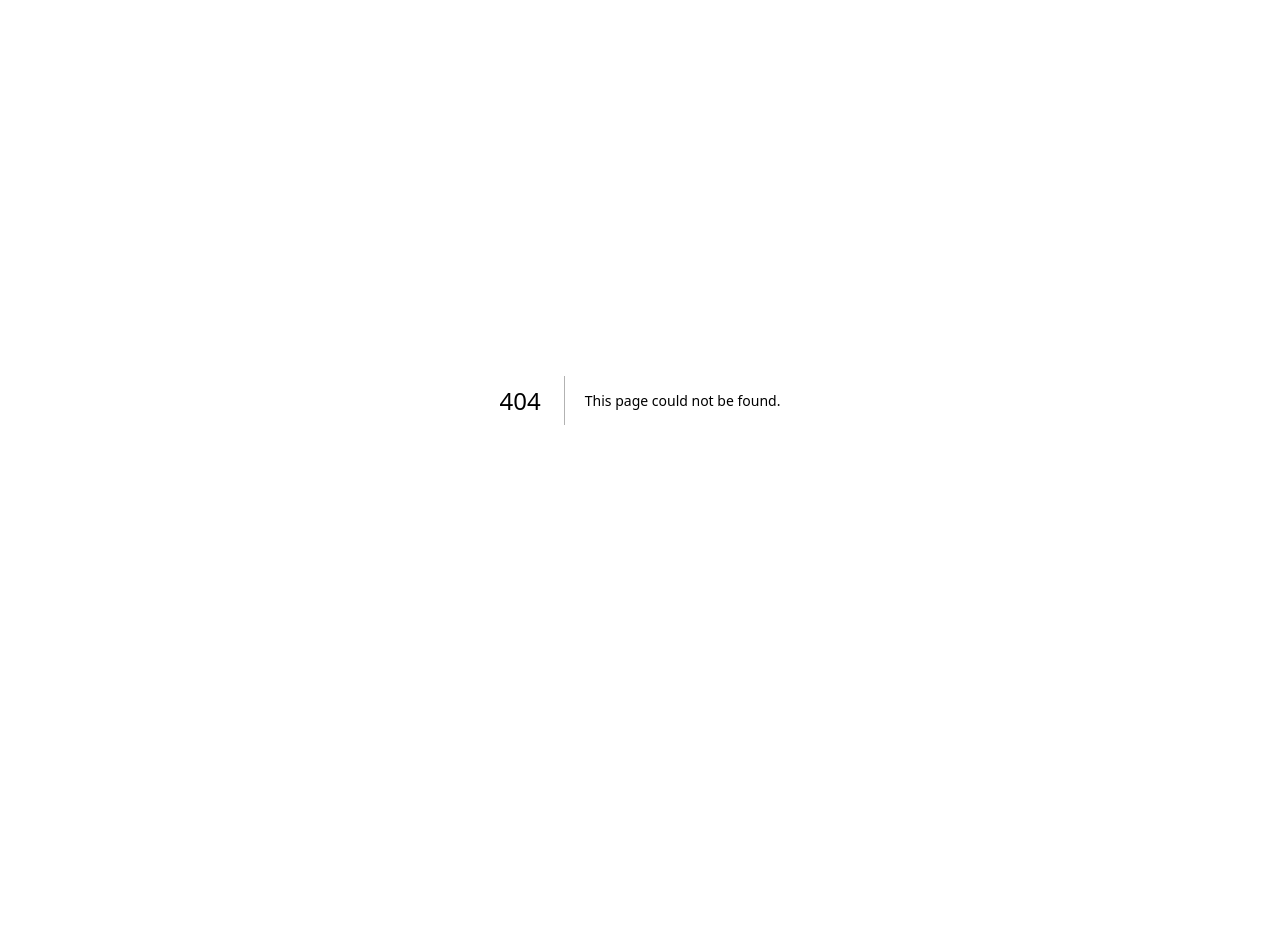
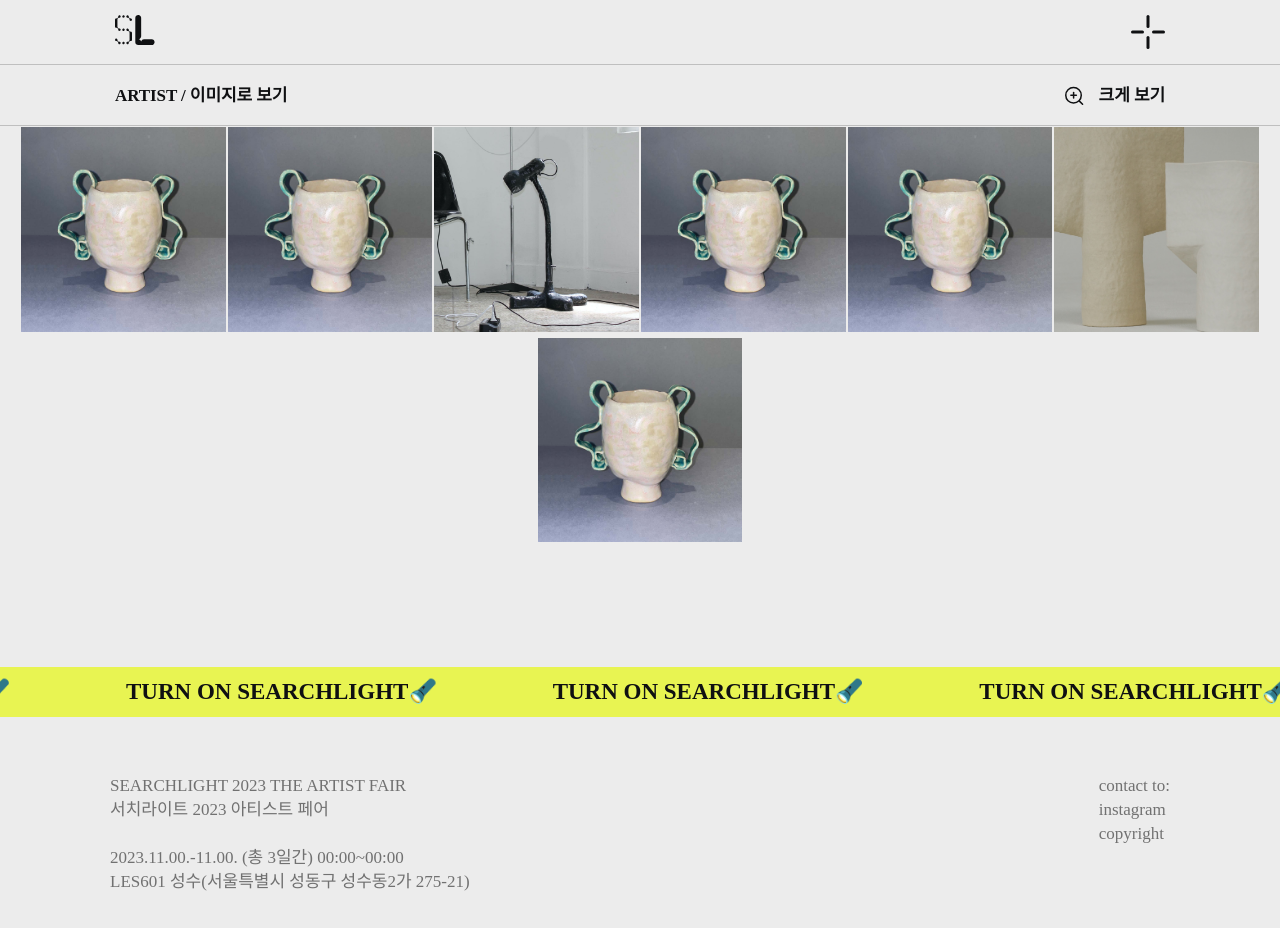
Before and after one commit to taejung1205/searchlight, a Next.js app: page /artist/image in a window 1280 px wide. Before the commit this address had no page. Shown: the top 928 px of the page. Before the commit the page ends 800 px from the top, so only its background shows below. Built offline with nearby package versions, Linux system fonts and the light colour scheme; a web font is replaced by a local one.

Commit message:
feature: arsit - image view page

```diff
--- /dev/null
+++ b/app/artist/image/page.module.css
@@ -0,0 +1,44 @@
+.main {
+  display: flex;
+  flex-direction: column;
+  overflow-x: hidden;
+  align-items: center;
+  justify-content: center;
+  text-align: center;
+}
+
+.subheader_box,
+.subheader_box_mobile {
+  border-top: 1px solid #bfbfbf;
+  border-bottom: 1px solid #bfbfbf;
+  display: flex;
+  width: 100%;
+  height: 62px;
+  padding-left: 115px;
+  padding-right: 115px;
+  align-items: center;
+  flex-wrap: wrap;
+  justify-content: space-between;
+  overflow: hidden;
+}
+
+.subheader_box_mobile {
+  padding-left: 28px;
+  padding-right: 28px;
+}
+
+.artwork_image{
+  object-fit: cover;
+  cursor: pointer;
+  border: 1px solid #ececec;
+}
+
+.artwork_image:hover {
+  border-radius: 50%;
+}
+
+.image_grid {
+  display: inline-block;
+  align-items: center;
+  justify-content: center;
+}
--- /dev/null
+++ b/app/artist/image/page.tsx
@@ -0,0 +1,148 @@
+"use client";
+
+import { Footer } from "@/components/footer/footer";
+import { Header } from "@/components/header/header";
+import { useSearchParams } from "next/navigation";
+import style from "./page.module.css";
+import { useEffect, useState } from "react";
+import { Space } from "@/components/space/space";
+import { NonButtonTag } from "@/components/tag/tag";
+import { ButtonImportant } from "@/components/button/button";
+import { useScrollY, useWindowSize } from "../../utils/hooks";
+import Link from "next/link";
+import { MOBILE_WIDTH } from "../../utils/constants";
+import { getShuffledArray } from "@/app/utils/functions";
+
+export default function Page() {
+  const scrollY = useScrollY();
+  const searchParams = useSearchParams();
+  const windowSize = useWindowSize();
+  const isMobile = windowSize.width < MOBILE_WIDTH;
+
+  const [isBig, setIsBig] = useState<boolean>(true);
+  const [dataArray, setDataArray] = useState<any[]>([]);
+  const [shownImageCount, setShownImageCount] = useState<number>(8);
+
+  useEffect(() => {
+    const datas = require("/public/data/artist.json");
+    setDataArray(getShuffledArray(datas));
+    if (isMobile) {
+      setIsBig(false);
+    }
+  }, []);
+
+  return (
+    <div>
+      <Header
+        currentPage="artist_image"
+        isFixed={scrollY > 100}
+        isMobile={isMobile}
+      />
+      <div className={style.main}>
+        <Subheader isMobile={isMobile} isBig={isBig} setIsBig={setIsBig} />
+        <ImageGrid
+          isMobile={isMobile}
+          isBig={isBig}
+          screenWidth={windowSize.width}
+          dataArray={dataArray}
+          shownImageCount={shownImageCount}
+          setShownImageCount={setShownImageCount}
+        />
+        <Space h={120} />
+      </div>
+      <Footer />
+    </div>
+  );
+}
+
+function Subheader({
+  isMobile,
+  isBig,
+  setIsBig,
+}: {
+  isMobile: boolean;
+  isBig: boolean;
+  setIsBig: (val: boolean) => void;
+}) {
+  return (
+    <div
+      className={isMobile ? style.subheader_box_mobile : style.subheader_box}
+    >
+      <Link href="/artist/tag">
+        <p className="P1">ARTIST / 이미지로 보기</p>
+      </Link>
+
+      <div
+        style={{ display: "flex", cursor: "pointer", alignItems: "center" }}
+        onClick={() => setIsBig(!isBig)}
+      >
+        <img
+          src={isBig ? "/icon/smaller.svg" : "/icon/bigger.svg"}
+          style={{ height: "30px", width: "30px" }}
+        />
+        {isMobile ? (
+          <></>
+        ) : (
+          <div style={{ display: "flex" }}>
+            <Space w={10} />
+            <p className="P1">{isBig ? "작게 보기" : "크게 보기"}</p>
+          </div>
+        )}
+      </div>
+    </div>
+  );
+}
+
+function ImageGrid({
+  isMobile,
+  isBig,
+  screenWidth,
+  dataArray,
+  shownImageCount,
+  setShownImageCount,
+}: {
+  isMobile: boolean;
+  isBig: boolean;
+  screenWidth: number;
+  dataArray: any[];
+  shownImageCount: number;
+  setShownImageCount: (val: number) => void;
+}) {
+  const divider = isMobile ? (isBig ? 1 : 2) : isBig ? 3 : 6;
+  const array = isMobile ? dataArray.slice(0, shownImageCount) : dataArray;
+  return (
+    <div className={style.image_grid}>
+      {array.map((item) => {
+        return (
+          <Link href={`/detail?index=${item.index}`}>
+            <img
+              src={`/artwork/${item.name}/${item.imageFileName[0]}`}
+              style={{
+                width: (screenWidth - 40) / divider,
+                height: (screenWidth - 40) / divider,
+              }}
+              className={style.artwork_image}
+            />
+          </Link>
+        );
+      })}
+      {isMobile ? (
+        <>
+          <div style={{ width: "100%" }} />
+          <Space h={30} />
+          <p className="FOOTER">more</p>
+          <Space h={30} />
+          <img
+            src="/icon/unfold.svg"
+            style={{ cursor: "pointer", width: "30px", height: "30px" }}
+            onClick={() => {
+              setShownImageCount(shownImageCount + 8);
+            }}
+          />
+        </>
+      ) : (
+        <></>
+      )}
+    </div>
+  );
+}
--- /dev/null
+++ b/app/utils/functions.tsx
@@ -0,0 +1,23 @@
+export function getRandomOrder(count: number) {
+  // 배열을 초기화하고 0부터 n까지의 수를 순서대로 넣음
+  const arr = Array.from({ length: count }, (_, index) => index);
+
+  // Fisher-Yates 알고리즘을 사용하여 배열을 무작위 순서로 섞음
+  for (let i = arr.length - 1; i > 0; i--) {
+    const j = Math.floor(Math.random() * (i + 1));
+    [arr[i], arr[j]] = [arr[j], arr[i]];
+  }
+
+  return arr;
+}
+
+export function getShuffledArray(arr: any[]) {
+  const shuffledArr = arr.slice(); // 원본 배열 복사
+
+  for (let i = shuffledArr.length - 1; i > 0; i--) {
+    const j = Math.floor(Math.random() * (i + 1));
+    [shuffledArr[i], shuffledArr[j]] = [shuffledArr[j], shuffledArr[i]];
+  }
+
+  return shuffledArr;
+}
--- a/public/data/artist.json
+++ b/public/data/artist.json
@@ -35,5 +35,53 @@
             "tag": ["test1"],
             "imageFileName": ["이나영_Wind 4.jpg", "이나영_Horn.jpg", "이나영_Twins 2.jpg"],
             "imageCaption": ["Wind 4", "Horn", "Twins 2"]
+        },
+        {
+            "index": 3,
+            "name": "이나영",
+            "email": "eenayoungdoza@gmail.com",
+            "abstract": "한줄 요약",
+            "intro": "이나영은 색감과 물성에 대해 탐구하고 그로부터 파생된 모티브로 페인팅과 보다 촉각적인 조형물(오브제)을 만드는 작업을 하고있다. 이나영도자의 작업들은 무수히 많은 색깔들 사이에서 선택되어진 색, 그리고 작가 나름의 알맞은 실루엣을 찾는 실험의 연속 속에서 나온 조각들의 이야기이다.",
+            "instagram": "www.instagram.com/ee_na_young_doza",
+            "website": "test.com",
+            "tag": ["test1"],
+            "imageFileName": ["이나영_Wind 4.jpg", "이나영_Horn.jpg", "이나영_Twins 2.jpg"],
+            "imageCaption": ["Wind 4", "Horn", "Twins 2"]
+        },
+        {
+            "index": 4,
+            "name": "이나영",
+            "email": "eenayoungdoza@gmail.com",
+            "abstract": "한줄 요약",
+            "intro": "이나영은 색감과 물성에 대해 탐구하고 그로부터 파생된 모티브로 페인팅과 보다 촉각적인 조형물(오브제)을 만드는 작업을 하고있다. 이나영도자의 작업들은 무수히 많은 색깔들 사이에서 선택되어진 색, 그리고 작가 나름의 알맞은 실루엣을 찾는 실험의 연속 속에서 나온 조각들의 이야기이다.",
+            "instagram": "www.instagram.com/ee_na_young_doza",
+            "website": "test.com",
+            "tag": ["test1"],
+            "imageFileName": ["이나영_Wind 4.jpg", "이나영_Horn.jpg", "이나영_Twins 2.jpg"],
+            "imageCaption": ["Wind 4", "Horn", "Twins 2"]
+        },
+        {
+            "index": 5,
+            "name": "이나영",
+            "email": "eenayoungdoza@gmail.com",
+            "abstract": "한줄 요약",
+            "intro": "이나영은 색감과 물성에 대해 탐구하고 그로부터 파생된 모티브로 페인팅과 보다 촉각적인 조형물(오브제)을 만드는 작업을 하고있다. 이나영도자의 작업들은 무수히 많은 색깔들 사이에서 선택되어진 색, 그리고 작가 나름의 알맞은 실루엣을 찾는 실험의 연속 속에서 나온 조각들의 이야기이다.",
+            "instagram": "www.instagram.com/ee_na_young_doza",
+            "website": "test.com",
+            "tag": ["test1"],
+            "imageFileName": ["이나영_Wind 4.jpg", "이나영_Horn.jpg", "이나영_Twins 2.jpg"],
+            "imageCaption": ["Wind 4", "Horn", "Twins 2"]
+        },
+        {
+            "index": 6,
+            "name": "이나영",
+            "email": "eenayoungdoza@gmail.com",
+            "abstract": "한줄 요약",
+            "intro": "이나영은 색감과 물성에 대해 탐구하고 그로부터 파생된 모티브로 페인팅과 보다 촉각적인 조형물(오브제)을 만드는 작업을 하고있다. 이나영도자의 작업들은 무수히 많은 색깔들 사이에서 선택되어진 색, 그리고 작가 나름의 알맞은 실루엣을 찾는 실험의 연속 속에서 나온 조각들의 이야기이다.",
+            "instagram": "www.instagram.com/ee_na_young_doza",
+            "website": "test.com",
+            "tag": ["test1"],
+            "imageFileName": ["이나영_Wind 4.jpg", "이나영_Horn.jpg", "이나영_Twins 2.jpg"],
+            "imageCaption": ["Wind 4", "Horn", "Twins 2"]
         }
 ]
```
